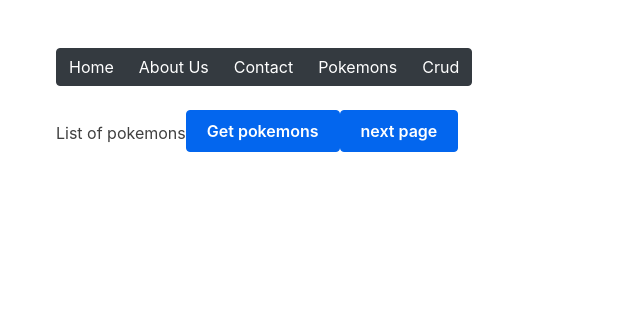
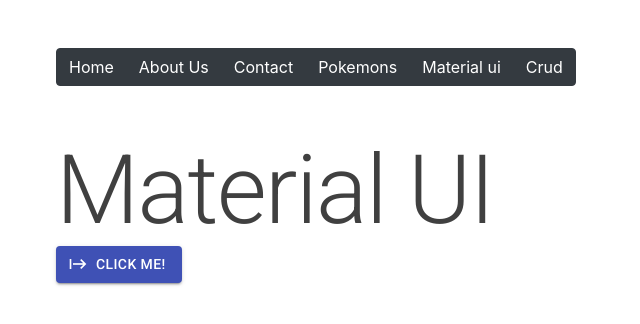
Before and after one commit to moive/react-hooks, a React (Create React App) app: page /material-ui in a window 1280 px wide. Shown: the top 324 px of the page, without its empty margins (0-640 px from the left). Built offline with nearby package versions, Linux system fonts and the light colour scheme.

Commit message:
working with Material UI

```diff
--- a/package.json
+++ b/package.json
@@ -3,6 +3,7 @@
   "version": "0.1.0",
   "private": true,
   "dependencies": {
+    "@material-ui/core": "^4.11.2",
     "@testing-library/jest-dom": "^5.11.6",
     "@testing-library/react": "^11.2.2",
     "@testing-library/user-event": "^12.6.0",
--- a/public/index.html
+++ b/public/index.html
@@ -16,7 +16,8 @@
     -->
     <link rel="manifest" href="%PUBLIC_URL%/manifest.json" />
     <link rel="stylesheet" href="https://cdn.jsdelivr.net/npm/bootstrap@4.5.3/dist/css/bootstrap.min.css" integrity="sha384-TX8t27EcRE3e/ihU7zmQxVncDAy5uIKz4rEkgIXeMed4M0jlfIDPvg6uqKI2xXr2" crossorigin="anonymous">
-
+    <link rel="stylesheet" href="https://fonts.googleapis.com/css?family=Roboto:300,400,500,700&display=swap" />
+    <link rel="stylesheet" href="https://fonts.googleapis.com/icon?family=Material+Icons" />
     <title>React App</title>
   </head>
   <body>
--- a/src/App.js
+++ b/src/App.js
@@ -17,6 +17,7 @@
 import { Provider } from 'react-redux';
 
 import generateStore from './redux/store';
+import MaterialUi from './components/MaterialUi';
 
 
 function App() {
@@ -75,6 +76,7 @@
           <Link to="/about" className="btn btn-dark">About Us</Link>
           <Link to="/contact" className="btn btn-dark">Contact</Link>
           <Link to="/pokemons" className="btn btn-dark">Pokemons</Link>
+          <Link to="/material-ui" className="btn btn-dark">Material ui</Link>
           <NavLink to="/crud" className="btn btn-dark" activeClassName="active">Crud</NavLink>
         </div>
         <Switch>
@@ -121,10 +123,13 @@
           <Route path="/contact">
             <h2>Contact</h2>
           </Route>
-          <Route>
+          <Route path="/pokemons">
             <Provider store={store}>
               <Pokemons/>
             </Provider>
+          </Route>
+          <Route path="/material-ui">
+            <MaterialUi/>
           </Route>
         </Switch>
       </div>
--- /dev/null
+++ b/src/components/MaterialUi.jsx
@@ -0,0 +1,23 @@
+import { Button, Icon, Typography } from '@material-ui/core';
+import React from 'react'
+
+const MaterialUi = () => {
+    const ClickMe = ()=> {
+        console.log("Click me...!");
+    }
+    return (
+        <div className="mt-5">
+            <Typography variant="h1" color="initial">
+                Material UI
+            </Typography>
+            <Button
+                variant="contained"
+                color="primary"
+                onClick={()=> ClickMe()}
+                startIcon={<Icon>start</Icon>}
+            >Click me!</Button>
+        </div>
+    )
+}
+
+export default MaterialUi
```
Also changed, not shown: 2 other files (tests, documents, lock files or other folders).
